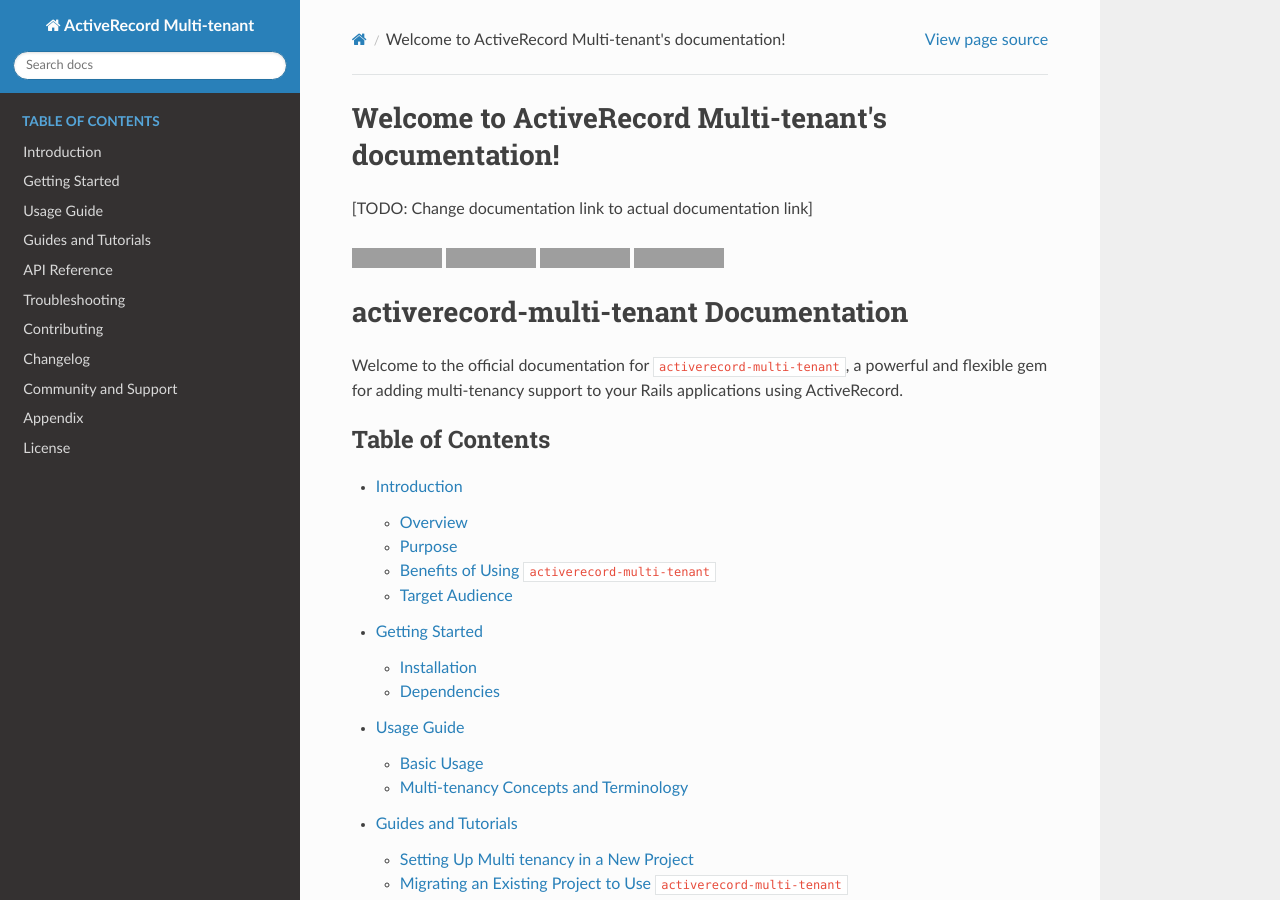
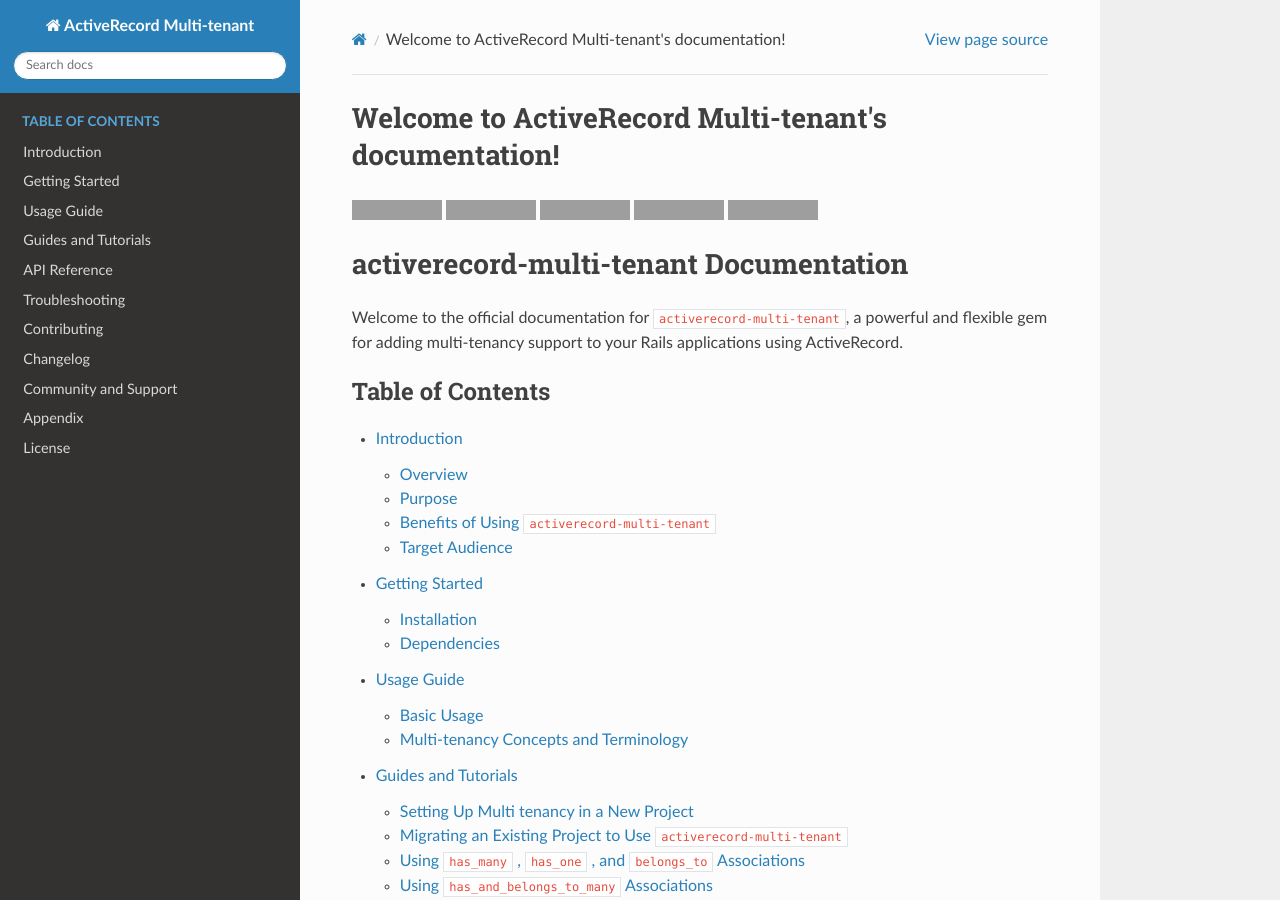
Before and after one commit to citusdata/activerecord-multi-tenant, a Sphinx documentation site: the page built from docs/source/index.rst, in a window 1280 px wide and 900 px high. Built offline with Sphinx 7.4.7 and the Read the Docs theme 2.0.0, drawn with Linux system fonts in a browser that asks for light colours; grey boxes are pictures that could not be loaded.

Commit message:
Changes order of badges in docs

```diff
--- a/docs/source/index.rst
+++ b/docs/source/index.rst
@@ -6,10 +6,7 @@
 Welcome to ActiveRecord Multi-tenant's documentation!
 ======================================================
 
-[TODO: Change documentation link to actual documentation link]
-
-|Latest Documentation Status| |Build Status| |Coverage Status| |RubyGems Version|
-
+|Build Status| |Coverage Status| |RubyGems Version| |Gem Downloads| |Latest Documentation Status|
 
 .. |Build Status| image:: https://github.com/citusdata/activerecord-multi-tenant/actions/workflows/active-record-multi-tenant-tests.yml/badge.svg
    :target: https://github.com/citusdata/activerecord-multi-tenant/actions/workflows/active-record-multi-tenant-tests.yml
```
